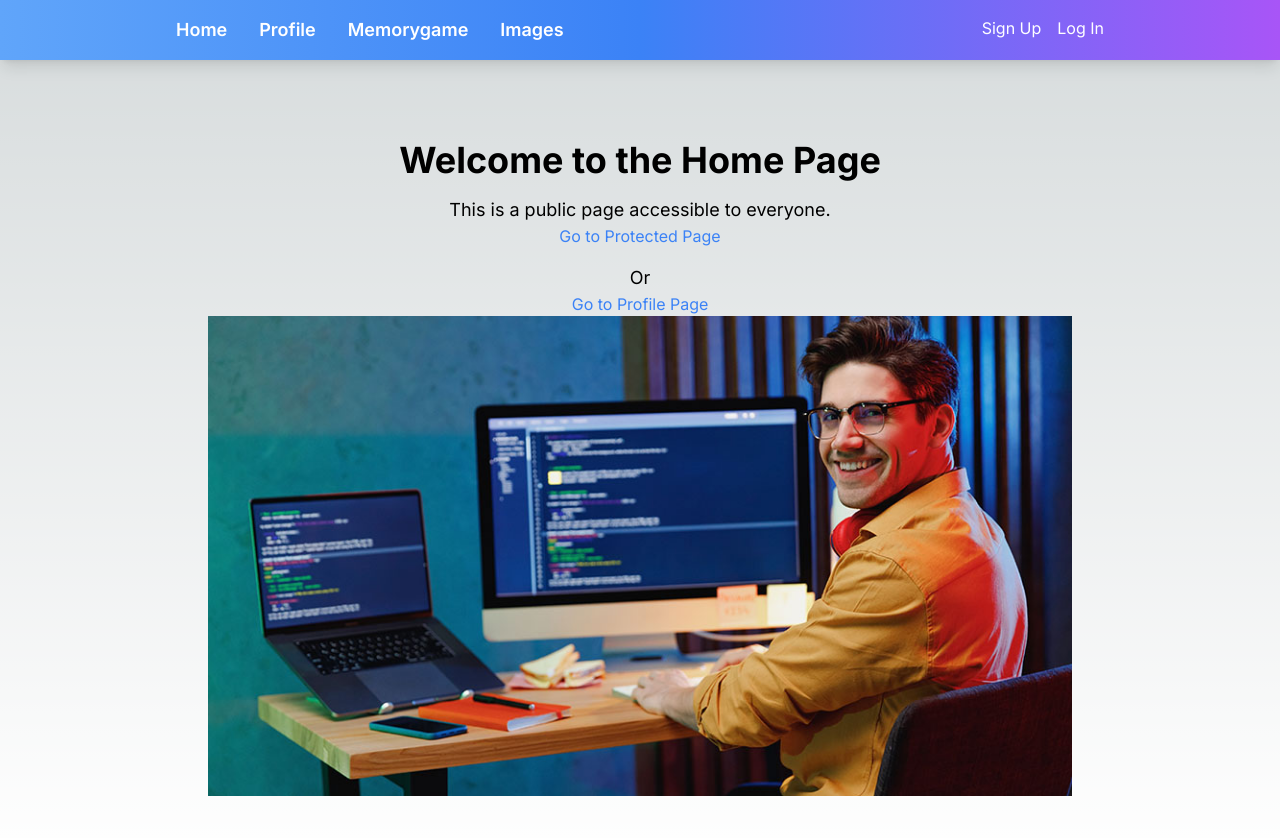
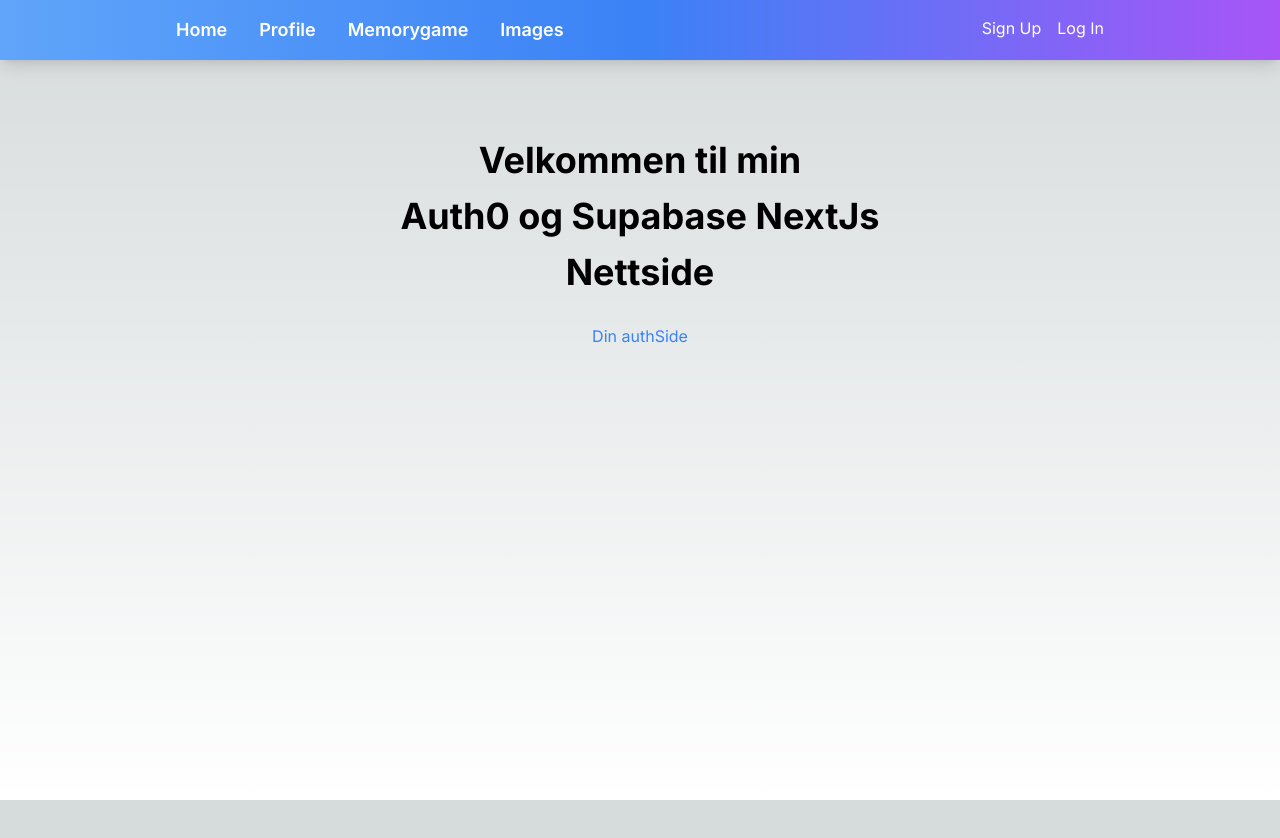
Before and after one commit to stinkyfish1/nextjs-auth0, a Next.js app: page / in a window 1280 px wide. Shown: the top 838 px of the page. After the commit the page ends 800 px from the top, so only its background shows below. Built offline with nearby package versions, Linux system fonts and the light colour scheme; no server answers.

Commit message:
add: added styling

```diff
--- a/app/page.tsx
+++ b/app/page.tsx
@@ -26,16 +26,13 @@ const Home: React.FC = () => {
   return (
     <div className="content-layout px-44 py-8">
       <div className="text-center">
-        <h1 className="text-4xl font-bold mt-4">Welcome to the Home Page</h1>
-        <p className="text-lg mt-4">This is a public page accessible to everyone.</p>
-        <Link href="/auth-protected" className="text-blue-500 mt-4">
-          Go to Protected Page
+        <h1 className="text-4xl font-bold mt-4">Velkommen til min</h1>
+        <h1 className="text-4xl font-bold mt-4">Auth0 og Supabase NextJs</h1>
+        <h1 className="text-4xl font-bold mt-4 mb-8">Nettside</h1>
+        <Link href="/auth-protected" className="text-blue-500 mb-6">
+          Din authSide
         </Link>
-        <p className="text-lg mt-4">Or</p>
-        <Link href="/profile" className="text-blue-500 mt-4" onClick={handleProfileClick}>
-          Go to Profile Page
-        </Link>
-        <img src="/full_stack_web_developer_salary-1.jpg" alt="man that codes and is happy" />
+
       </div>
     </div>
   );
```
